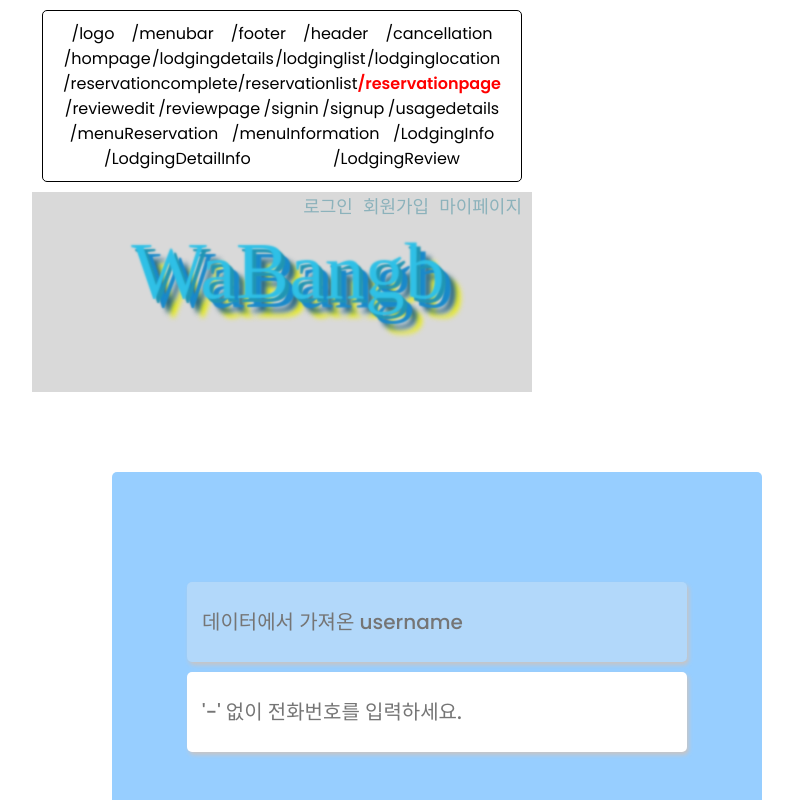
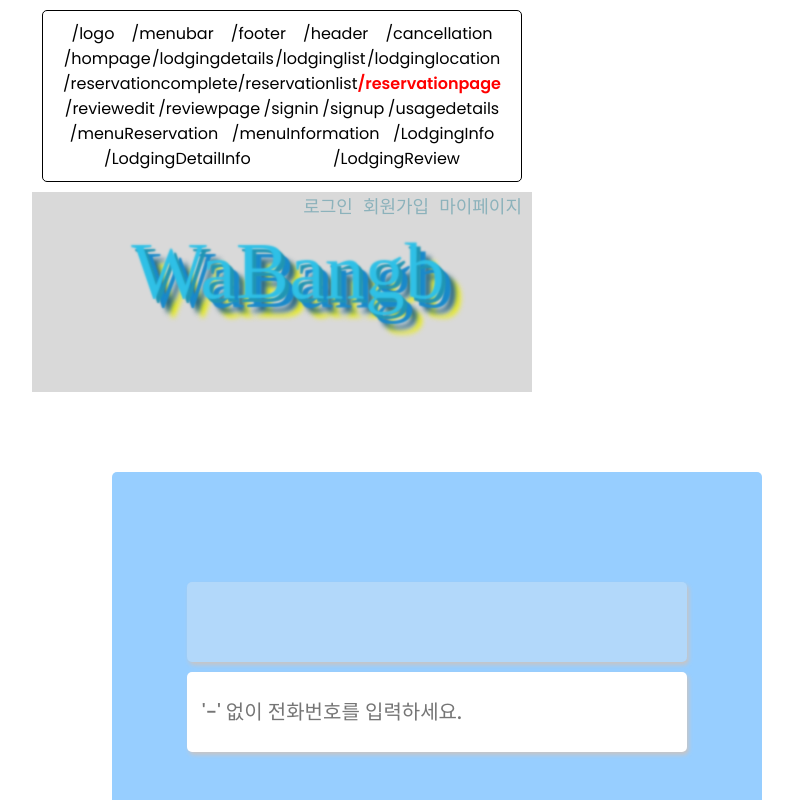
Before and after one commit to devgiants75/project-wabangb, a React (Create React App) app: page /reservationpage in a window 1280 px wide. Shown: the top 800 px of the page, without its empty margins (358-1151 px from the left). Built offline with nearby package versions, Linux system fonts and the light colour scheme; data requests are answered from the project's data file; a web font is replaced by a local one.

Commit message:
2024.09.08. dbjson axios data acs

```diff
--- a/db.json
+++ b/db.json
@@ -34,5 +34,8 @@
             "amount": "250000",
             "reservationDate": ""
         }
-    ]
+    ],
+    "refund": {
+        "amount": 100000
+    }
 }
--- a/src/components/CancellReFund.tsx
+++ b/src/components/CancellReFund.tsx
@@ -11,11 +11,10 @@ export default function CancellReFund() {
     const [loading, setLoading] = useState<boolean>(true);
     const [error, setError] = useState<string | null>(null);
 
-    //! 데이터를 특정해서 가져오는 것부터 시도
     useEffect(() => {
         const fetchRefundAmount = async () => {
             try {
-                const response = await axios.get<RefundData>('http://localhost:4000/lodgings/amount/{1}');
+                const response = await axios.get<RefundData>('http://localhost:4000/refund');
                 setRefundAmount(response.data.amount);
                 setLoading(false);
             } catch(error: any) {
--- /dev/null
+++ b/src/components/ReserInfoComponent.tsx
@@ -0,0 +1,53 @@
+import axios from 'axios';
+import React, { useEffect, useState } from 'react'
+
+interface NameProps {
+    username: string;
+}
+
+//! 유저 네임 경로 찾아서 가져올 수 있도록 해보기
+export default function ReserInfoComponent() {
+
+    const [username, setUsername] = useState<string>('');
+    const [loading, setLoading] = useState<boolean>(true);
+    const [error, setError] = useState<string | null>(null);
+
+    useEffect(() => {
+        const fetchUsername = async() => {
+            try {
+                const response = await axios.get<NameProps>('http://localhost:4000/users')
+                setUsername(response.data.username)
+                setLoading(false);
+            } catch(error: any) {
+                setError(error.message);
+                setLoading(false);
+            }
+        }
+
+        fetchUsername();
+    }, []);
+
+    if (loading) {return <div>로딩 중...</div>};
+
+    if (error) {return <div>에러 발생 : {error}</div>};
+
+    return (
+        <div className='reser-input-box'>
+            <div>
+                <input
+                    className='reser-input'
+                    type="text"
+                    placeholder={username}
+                    disabled
+                />
+            </div>
+            <div>
+                <input
+                    className='reser-input'
+                    type="text"
+                    placeholder="'-' 없이 전화번호를 입력하세요."
+                />
+            </div>
+        </div>
+    )
+}
--- a/src/views/ReservationPage.tsx
+++ b/src/views/ReservationPage.tsx
@@ -5,6 +5,7 @@ import '../styles/reset.css';
 import '../styles/reservationPage.css';
 import ReactModal from 'react-modal';
 import '../styles/reservation-modal.css';
+import ReserInfoComponent from '../components/ReserInfoComponent';
 //# 예약페이지
 
 export default function ReservationPage() {
@@ -28,7 +29,9 @@ export default function ReservationPage() {
       <main id='reservation-main'>
         <div className='reservation-container'>
           <div className='reser-input-container'>
-            <div className='reser-input-box'>
+            <ReserInfoComponent />
+
+            {/* <div className='reser-input-box'>
               <div>
                 <input
                   className='reser-input'
@@ -44,7 +47,8 @@ export default function ReservationPage() {
                   placeholder="'-' 없이 전화번호를 입력하세요."
                 />
               </div>
-            </div>
+            </div> */}
+
           </div>
           <div className='request-box'>
             <button onClick={openModal} className='reser-button open-modal-button'>예약 요청</button>
```
